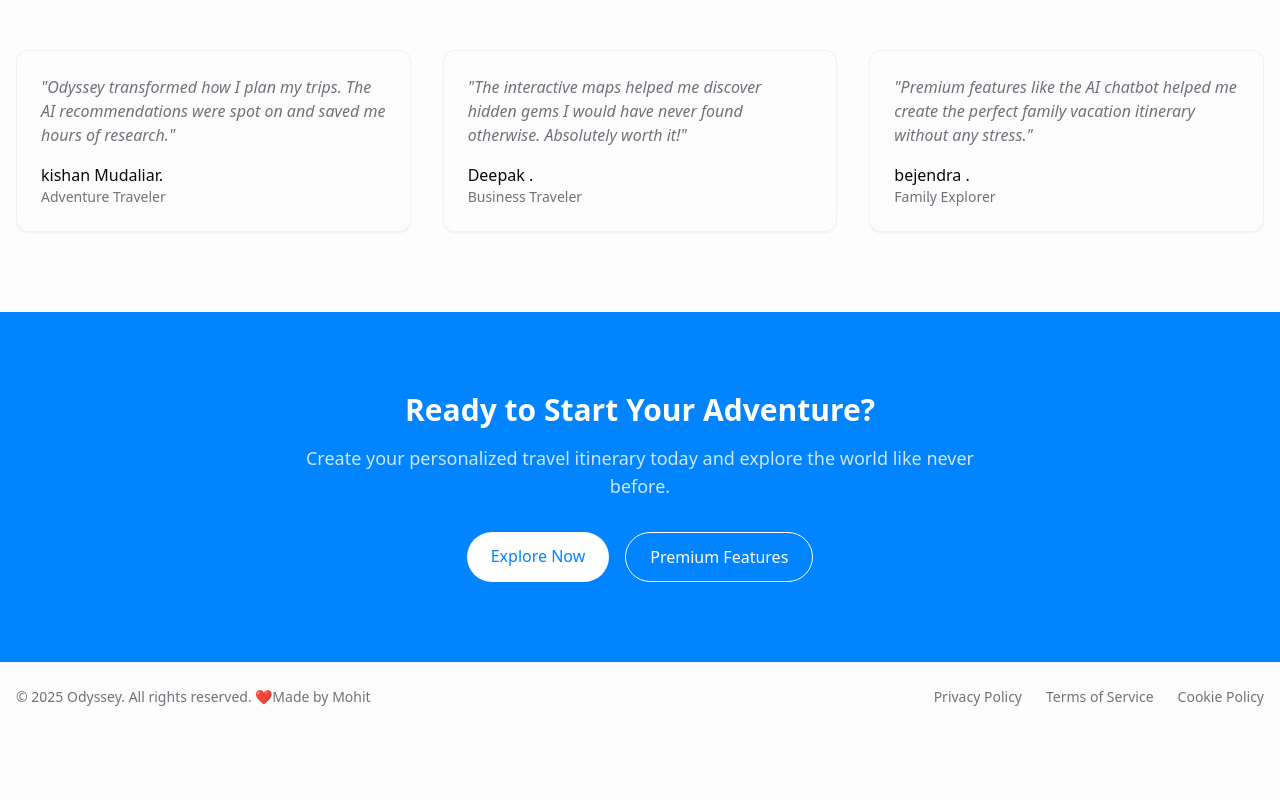
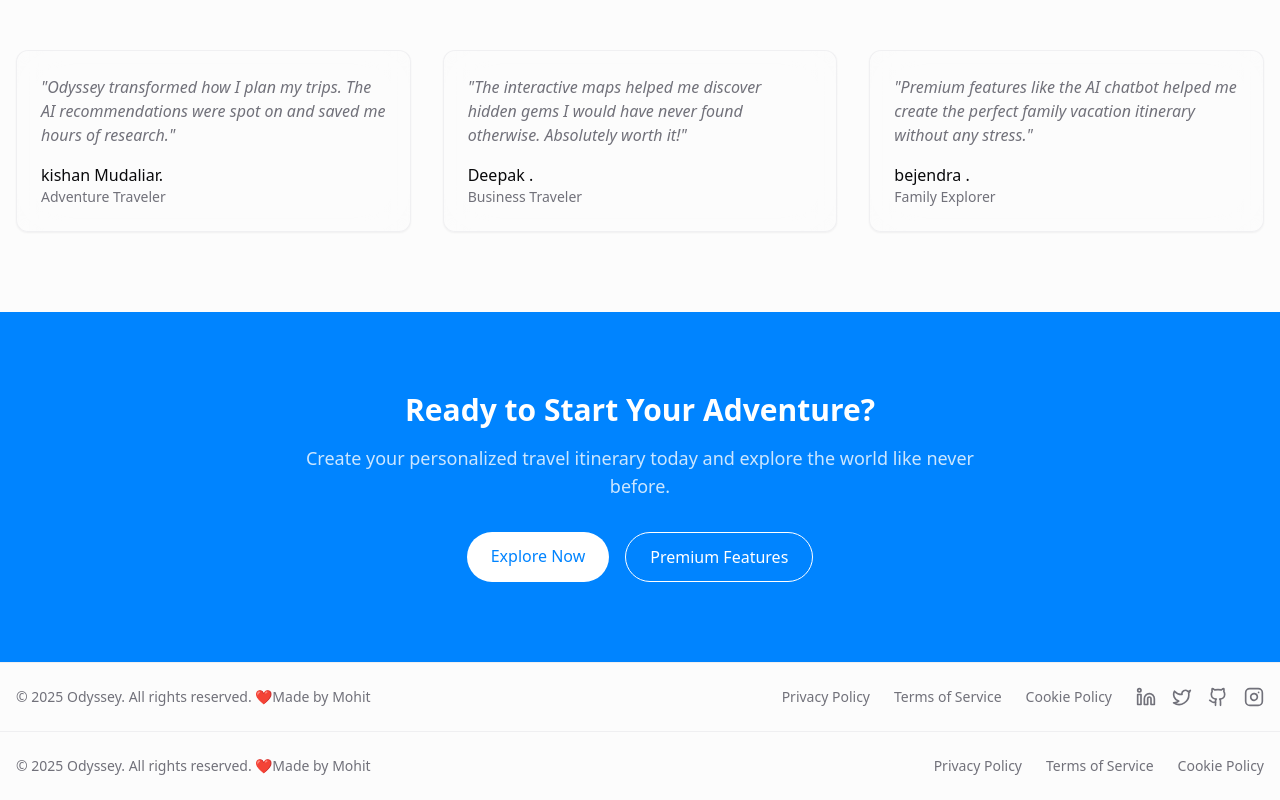
Before and after one commit to MohitSutharOfficial/Busy-tourism-webapp, a React (Vite) app: page / in a window 1280 px wide. Shown: the part 1356-2156 px from the top of the page. Before the commit the page ends 2087 px from the top, so only its background shows below. Built offline with nearby package versions, Linux system fonts and the light colour scheme.

Commit message:
feat: Add social media icons to footer
Adds social media icons (LinkedIn, Twitter, GitHub, Instagram) to the footer of the home page.

```diff
--- a/src/pages/Home.tsx
+++ b/src/pages/Home.tsx
@@ -3,13 +3,13 @@ import { Link } from "react-router-dom";
 import SearchBar from "@/components/SearchBar";
 import { cn } from "@/lib/utils";
 import { ArrowRight, MapPin, MapPinned, Globe, Users } from "lucide-react";
+import { Linkedin, Twitter, Github, Instagram } from "lucide-react";
 
 const Home = () => {
   const [searchQuery, setSearchQuery] = useState("");
 
   const handleSearch = (query: string) => {
     setSearchQuery(query);
-    // Redirect to the explore page with the search query
     window.location.href = `/explore?query=${encodeURIComponent(query)}`;
   };
 
@@ -165,6 +165,63 @@ const Home = () => {
           </div>
         </div>
       </section>
+
+      {/* Footer */}
+      <footer className="border-t border-border/50 bg-background py-6">
+        <div className="container mx-auto px-4">
+          <div className="flex flex-col md:flex-row justify-between items-center gap-4">
+            <p className="text-muted-foreground text-sm">
+              © {new Date().getFullYear()} Odyssey. All rights reserved. ❤️Made by Mohit
+            </p>
+            <div className="flex space-x-6 items-center">
+              <a href="#" className="text-muted-foreground hover:text-foreground text-sm">
+                Privacy Policy
+              </a>
+              <a href="#" className="text-muted-foreground hover:text-foreground text-sm">
+                Terms of Service
+              </a>
+              <a href="#" className="text-muted-foreground hover:text-foreground text-sm">
+                Cookie Policy
+              </a>
+
+              <div className="flex space-x-4">
+                <a
+                  href="https://www.linkedin.com/in/yourprofile"
+                  target="_blank"
+                  rel="noopener noreferrer"
+                  className="text-muted-foreground hover:text-foreground transition-colors"
+                >
+                  <Linkedin className="h-5 w-5" />
+                </a>
+                <a
+                  href="https://twitter.com/yourhandle"
+                  target="_blank"
+                  rel="noopener noreferrer"
+                  className="text-muted-foreground hover:text-foreground transition-colors"
+                >
+                  <Twitter className="h-5 w-5" />
+                </a>
+                <a
+                  href="https://github.com/yourusername"
+                  target="_blank"
+                  rel="noopener noreferrer"
+                  className="text-muted-foreground hover:text-foreground transition-colors"
+                >
+                  <Github className="h-5 w-5" />
+                </a>
+                <a
+                  href="https://www.instagram.com/yourprofile"
+                  target="_blank"
+                  rel="noopener noreferrer"
+                  className="text-muted-foreground hover:text-foreground transition-colors"
+                >
+                  <Instagram className="h-5 w-5" />
+                </a>
+              </div>
+            </div>
+          </div>
+        </div>
+      </footer>
     </>
   );
 };
```
